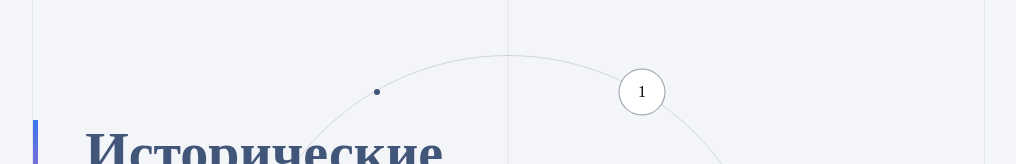
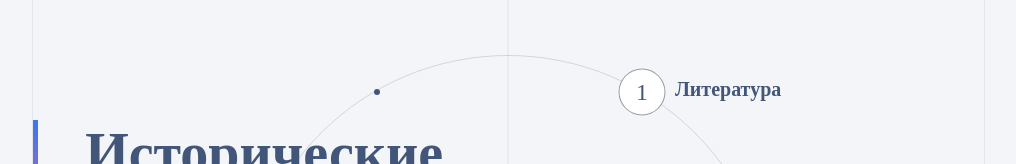
Before and after one commit to Valeriy8500/history-slider-app, a React (Create React App) app: page / in a window 1280 px wide. Shown: the top 164 px of the page, without its empty margins (186-1202 px from the left). Built offline with nearby package versions, Linux system fonts and the light colour scheme.

Commit message:
feat: реализовал функцию changePositionOnRandomPoint

```diff
--- a/src/components/slider/slider.scss
+++ b/src/components/slider/slider.scss
@@ -74,7 +74,22 @@
   border-radius: 50%;
   position: absolute;
   z-index: 999;
-  transition: transform 0.5s ease, background-color 0.5s ease;
+  transition: transform 0.5s ease;
+  color: rgba(66, 86, 122, 1);
+}
+
+.point:nth-child(1) {
+  background-color: rgba(244, 245, 249, 1) !important;
+}
+
+.point-name {
+  font-size: 20px;
+  font-weight: 700;
+  line-height: 30px;
+  color: rgba(66, 86, 122, 1);
+  position: absolute;
+  top: -250%;
+  left: 600%;
 }
 
 .point::before {
@@ -98,8 +113,6 @@
 .point:hover {
   cursor: pointer;
   transform: scale(1.5);
-  background-color: white;
-  color: black;
 }
 
 .point:hover::before {
@@ -110,6 +123,9 @@
   opacity: 1;
   width: 45px;
   height: 45px;
+  font-size: 24px;
+  font-weight: 500;
+  color: rgba(66, 86, 122, 1);
 }
 
 .point:nth-child(1):hover {
--- a/src/components/slider/slider.tsx
+++ b/src/components/slider/slider.tsx
@@ -24,7 +24,7 @@ export const Slider = (): ReactElement => {
       const x = centerX + radius * Math.cos(angle);
       const y = centerY + radius * Math.sin(angle);
 
-      arr = [...arr, { x, y, id: item.id }];
+      arr = [...arr, { x, y, id: item.id, name: item.name }];
     });
 
     setPointsPosition(arr);
@@ -59,6 +59,33 @@ export const Slider = (): ReactElement => {
     setTimeout(() => {
       setSlideState(newSlide);
     }, 500);
+
+    changePositionOnRandomPoint(id);
+  };
+
+  const changePositionOnRandomPoint = (id: number) => {
+    let arr: Object[] = [];
+
+    const copySlideInfoArr = [...slideInfoArr];
+    const idx = slideInfoArr.indexOf(slideInfoArr.filter((item) => item.id === id)[0]);
+    const spliceArr1 = copySlideInfoArr.splice(idx);
+    const spliceArr2 = copySlideInfoArr.splice(0, idx);
+    const newArr = [...spliceArr1, ...spliceArr2];
+    const updatedSlideInfo = newArr.map((item, idx) => {
+      return { ...item, numForCircle: idx + 5 };
+    });
+
+    setSlideInfoArr(updatedSlideInfo);
+
+    updatedSlideInfo.forEach((item) => {
+      const angle = (item.numForCircle / numPoints) * 2 * Math.PI;
+      const x = centerX + radius * Math.cos(angle);
+      const y = centerY + radius * Math.sin(angle);
+
+      arr = [...arr, { x, y, id: item.id, name: item.name }];
+    });
+
+    setPointsPosition(arr);
   };
 
   const changePositionOnRightBtn = () => {
@@ -83,7 +110,7 @@ export const Slider = (): ReactElement => {
       const x = centerX + radius * Math.cos(angle);
       const y = centerY + radius * Math.sin(angle);
 
-      arr = [...arr, { x, y, id: item.id }];
+      arr = [...arr, { x, y, id: item.id, name: item.name }];
     });
 
     setPointsPosition(arr);
@@ -111,7 +138,7 @@ export const Slider = (): ReactElement => {
       const x = centerX + radius * Math.cos(angle);
       const y = centerY + radius * Math.sin(angle);
 
-      arr = [...arr, { x, y, id: item.id }];
+      arr = [...arr, { x, y, id: item.id, name: item.name }];
     });
 
     setPointsPosition(arr);
@@ -147,12 +174,13 @@ export const Slider = (): ReactElement => {
     }, 500);
   }
 
+  console.log('pointsPosition: ', pointsPosition);
   return (
     <div className='main-content'>
       <div className='circle-container'>
         <div className="circle">
           <div className='point-container'>
-            {pointsPosition.map((item: { x: number, y: number, id: number }) => {
+            {pointsPosition.map((item: { x: number, y: number, id: number, name: string }, idx: number) => {
               return (
                 <div
                   key={item.id}
@@ -160,7 +188,9 @@ export const Slider = (): ReactElement => {
                   style={{ left: `${item.x}px`, top: `${item.y}px` }}
                   id={String(item.id)}
                   onClick={() => onPointClick(item.id)}
-                ></div>
+                >
+                  <div className="point-name">{idx === 0 ? item.name : null}</div>
+                </div>
               );
             })}
           </div>
```
